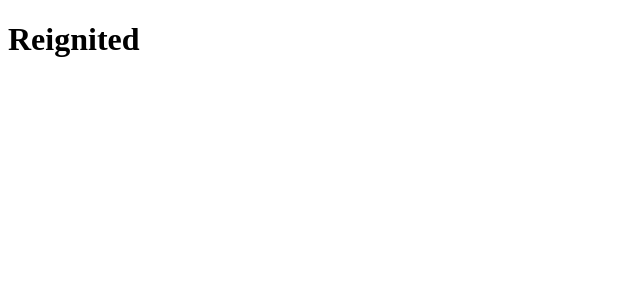
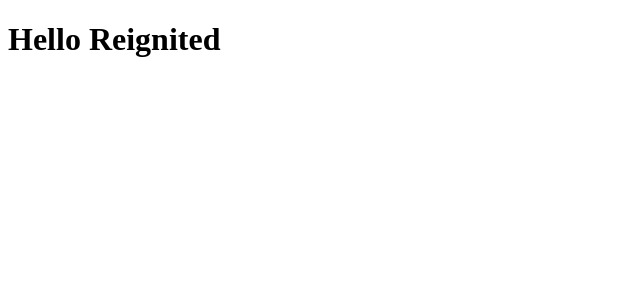
Before and after one commit to NozzyEz/reignited, a React (Create React App) app: page / in a window 1280 px wide. Shown: the top 300 px of the page, without its empty margins (0-640 px from the left). Built offline with nearby package versions, Linux system fonts and the light colour scheme.

Commit message:
added dependencies

```diff
--- a/src/App.jsx
+++ b/src/App.jsx
@@ -1,9 +1,7 @@
 function App() {
   return (
     <div className="App">
-      <header className="App-header">
-        <h1>Reignited</h1>
-      </header>
+      <h1>Hello Reignited</h1>
     </div>
   );
 }
```
Also changed, not shown: package.json (+9 -0 lines), 2 other files (tests, documents, lock files or other folders).
